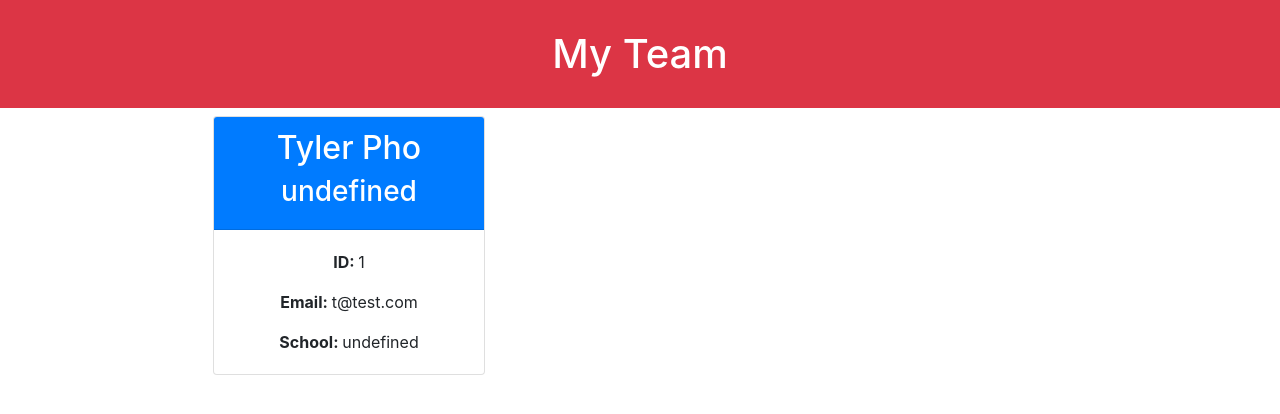
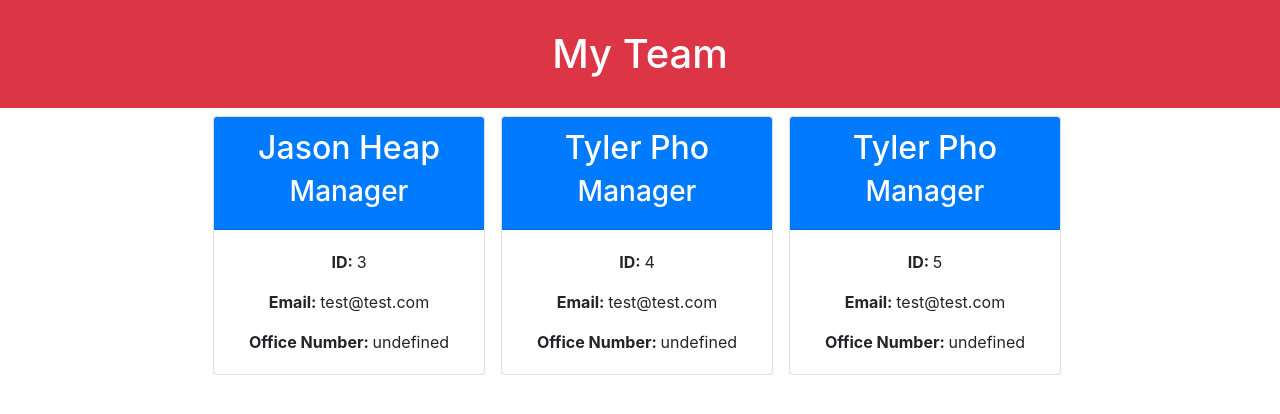
Before and after one commit to tylerphopho/employee-templates, a website: page templates/main.html in a window 1280 px wide. Drawn offline with nearby package versions, Linux system fonts and the light colour scheme.

Commit message:
making adjustments

```diff
--- a/lib/Manager.js
+++ b/lib/Manager.js
@@ -3,11 +3,11 @@ const Employee = require("./Employee");
 class Manager extends Employee {
     constructor(name, id, email, officeNumber){
         super(name, id, email);
+        this.role = "Manager";
         this.officeNumber = officeNumber;
-        this.role = "Manager";
     }
     getRole(){
-        return this.role;
+        return "Manager";
     }
     getOfficeNumber(){
         return this.officeNumber;
--- a/templates/main.html
+++ b/templates/main.html
@@ -42,12 +42,30 @@
               <div class="container-fluid">
                     <div class="card">
     <div class="card-header bg-primary">
+      <h2 class="text-white">Jason Heap</h2>
+      <h3 class="text-white">Manager</h3></div>
+    <div class="card-body">
+    <p class="card-text"><strong>ID: </strong>3</p>
+      <p class="card-text"><strong>Email: </strong>test@test.com</p>
+      <p class="card-text"><strong>Office Number: </strong>undefined</p>
+    </div>
+  </div><div class="card">
+    <div class="card-header bg-primary">
       <h2 class="text-white">Tyler Pho</h2>
-      <h3 class="text-white">undefined</h3></div>
+      <h3 class="text-white">Manager</h3></div>
     <div class="card-body">
-    <p class="card-text"><strong>ID: </strong>1</p>
-      <p class="card-text"><strong>Email: </strong>t@test.com</p>
-      <p class="card-text"><strong>School: </strong>undefined</p>
+    <p class="card-text"><strong>ID: </strong>4</p>
+      <p class="card-text"><strong>Email: </strong>test@test.com</p>
+      <p class="card-text"><strong>Office Number: </strong>undefined</p>
+    </div>
+  </div><div class="card">
+    <div class="card-header bg-primary">
+      <h2 class="text-white">Tyler Pho</h2>
+      <h3 class="text-white">Manager</h3></div>
+    <div class="card-body">
+    <p class="card-text"><strong>ID: </strong>5</p>
+      <p class="card-text"><strong>Email: </strong>test@test.com</p>
+      <p class="card-text"><strong>Office Number: </strong>undefined</p>
     </div>
   </div>
               </div>
```
Also changed, not shown: app.js (+14 -9 lines).
